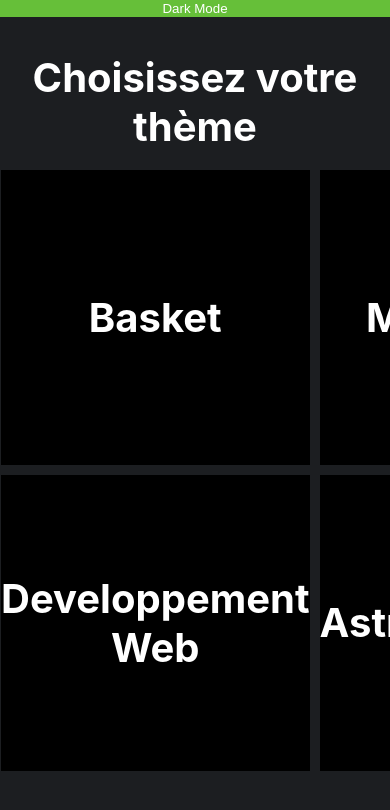
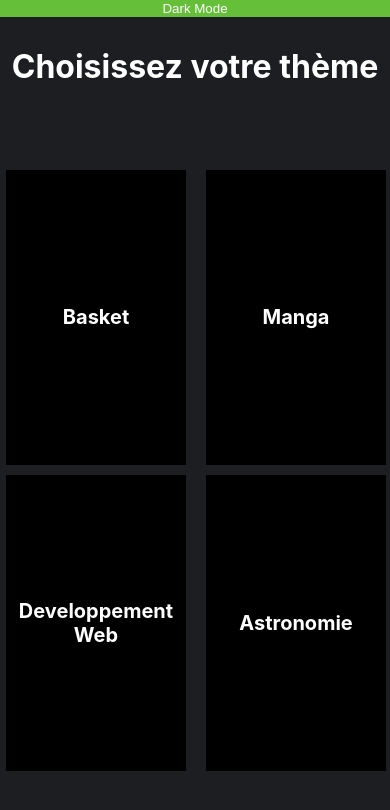
Before and after one commit to azor40k/react-azor40k, a React (Create React App) app: page /app in a window 390 px wide. Shown: the top 810 px of the page. Built offline with nearby package versions, Linux system fonts and the light colour scheme.

Commit message:
[improve] fix responsive issue

```diff
--- a/package.json
+++ b/package.json
@@ -9,6 +9,7 @@
     "node-sass": "^4.14.1",
     "react": "^17.0.1",
     "react-dom": "^17.0.1",
+    "react-router-dom": "^5.2.0",
     "react-scripts": "4.0.1",
     "use-sound": "^2.0.1",
     "web-vitals": "^0.2.4"
--- a/src/Components/Return.jsx
+++ b/src/Components/Return.jsx
@@ -4,7 +4,7 @@ import {Link} from "react-router-dom";
 const Return = () => {
     return (
         <Link to="/">
-            <div>Retour</div>
+            <span>Retour</span>
         </Link>
     );
 };
--- a/src/Sass/components/AnswerButton.scss
+++ b/src/Sass/components/AnswerButton.scss
@@ -12,8 +12,14 @@
   transition  : 0.2s;
 
   &:hover {
-    font-size   : 3em;
     transition  : 0.2s;
     font-weight : bolder;
   }
 }
+
+@media only screen and (max-width: 400px) {
+  .AnswerButton {
+    width       : 150px;
+    font-size   : 20px;
+  }
+}
--- a/src/Sass/components/Mode.scss
+++ b/src/Sass/components/Mode.scss
@@ -2,3 +2,9 @@
   text-align : center;
   font-size  : 2.5em;
 }
+
+@media only screen and (max-width: 600px) {
+  .title-theme  {
+    font-size: 2em;
+  }
+}
--- a/src/Sass/components/Question.scss
+++ b/src/Sass/components/Question.scss
@@ -6,9 +6,18 @@
   height  : 25vh;
 
   h1 {
+    text-align: center;
     margin      : auto;
     font-size   : 50px;
     font-weight : bold;
   }
 
 }
+
+@media only screen and (max-width: 600px) {
+  .Question {
+    h1{
+      font-size: 2em;
+    }
+  }
+}
--- a/src/Sass/components/QuizzButtonsList.scss
+++ b/src/Sass/components/QuizzButtonsList.scss
@@ -14,3 +14,15 @@
     color : $white;
   }
 }
+
+@media only screen and (max-width: 600px) {
+  .quizzButtonsList {
+    section{
+      width: 180px;
+      margin: auto;
+    }
+    h1{
+      font-size: 20px;
+    }
+  }
+}
--- a/src/customHooks/useCityTemperature.jsx
+++ b/src/customHooks/useCityTemperature.jsx
@@ -1,4 +1,4 @@
-import React, {useState, useEffect} from 'react';
+import {useState, useEffect} from 'react';
 
 const useCityTemperature = (city) => {
 
@@ -24,7 +24,7 @@ const useCityTemperature = (city) => {
                                 setVille(city[0].EnglishName),
                           ),
             );
-    }, []);
+    });
 
     return {temp, ville};
 };
```
Also changed, not shown: 1 other file (tests, documents, lock files or other folders).
